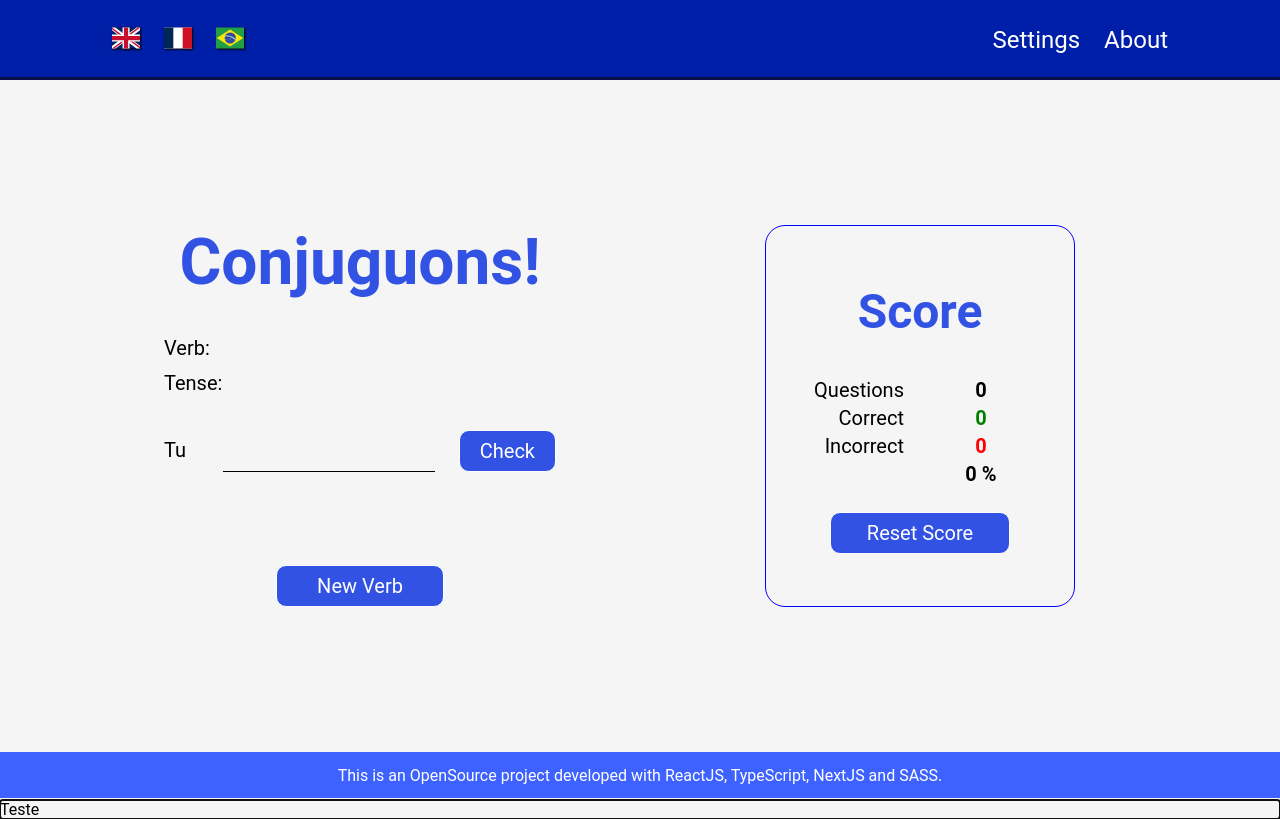
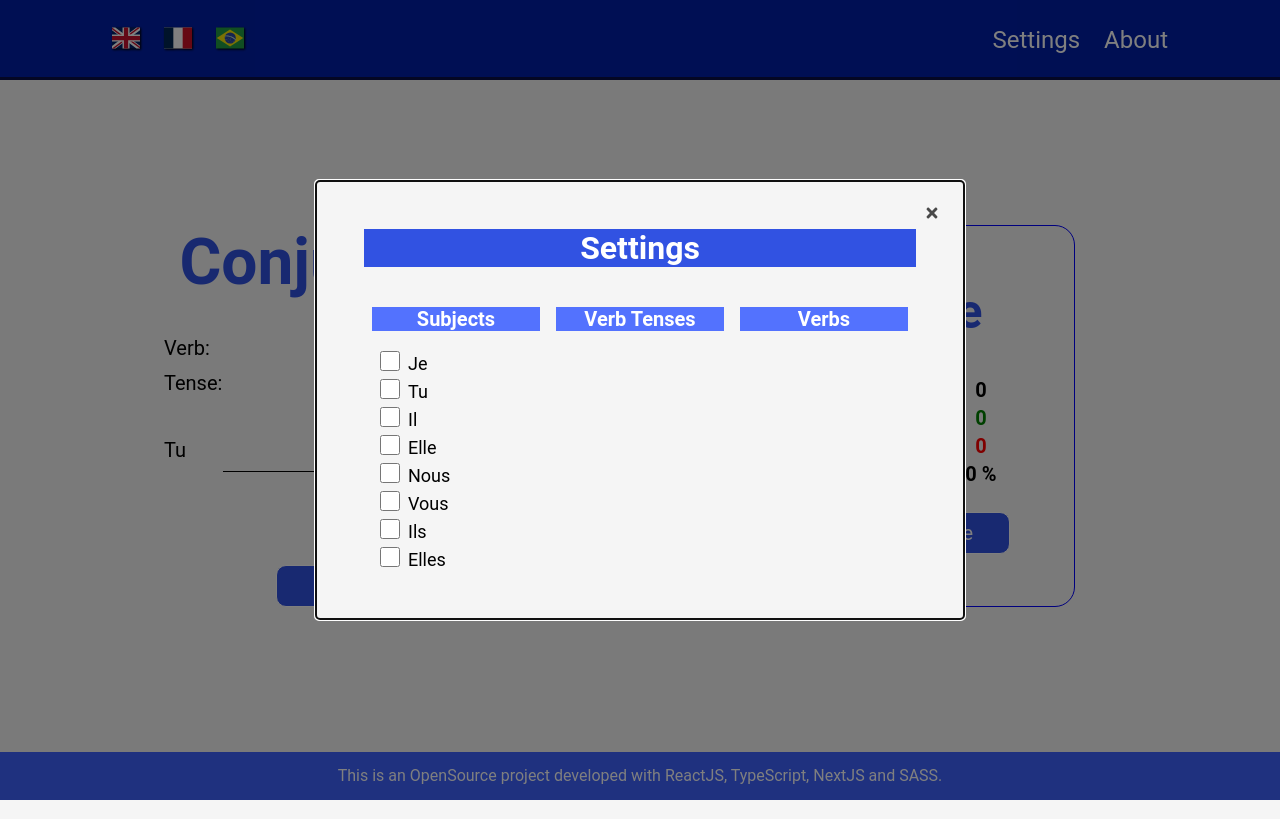
Before and after one commit to flaviobvds/conjuguons, a Next.js app: page / in a window 1280 px wide. Both pictures are taken after a click on the link "Settings". Built offline with nearby package versions, Linux system fonts and the light colour scheme.

Commit message:
begin Settings Modal functionalities

```diff
--- a/src/components/AboutModal/index.tsx
+++ b/src/components/AboutModal/index.tsx
@@ -1,5 +1,6 @@
 import Modal from 'react-modal';
 import { FaTimes as CloseButton, FaGithub, FaLinkedin } from 'react-icons/fa'
+
 import { translatedText } from '@/hooks/translatedText';
 import { useLanguage } from "@/hooks/language";
 
--- /dev/null
+++ b/src/components/OptionWithCheckBox/index.tsx
@@ -0,0 +1,18 @@
+import styles from './optionWithCheckBox.module.scss'
+
+interface OptionWithCheckBoxProps {
+    option: string
+}
+
+export function OptionWithCheckBox({option}: OptionWithCheckBoxProps) {
+    return (
+        <div className={styles.options}>
+            <input
+                type="checkbox"
+                className={styles.checkBox}
+                onChange={e => console.log(e.target.checked)}
+            />
+            <span>{option}</span>
+        </div>
+    )
+}
--- /dev/null
+++ b/src/components/OptionWithCheckBox/optionWithCheckBox.module.scss
@@ -0,0 +1,24 @@
+.options {
+    //background-color: aqua;
+    display: flex;
+    align-items: center;
+    align-content: center;
+
+    span {
+        //background-color: red;
+        padding-top: 0.25rem;
+        font-size: 1.125rem;
+    }
+
+    /*
+    &:not(:first-child) {
+        border-top: 1px solid rgba(0, 0, 0, 0.5);
+    }
+    */
+}
+
+.checkBox {
+    height: 1.25rem;
+    width: 1.25rem;
+    margin: 0.25rem 0.5rem;
+}
--- a/src/components/QuestionContainer/index.tsx
+++ b/src/components/QuestionContainer/index.tsx
@@ -17,8 +17,8 @@ interface Question {
     verb: string,
     tense: string,
     person: number,
-    gender?: 'M' | 'F'
-    number?: 'P' | 'S'
+    gender: 'M' | 'F'
+    number: 'P' | 'S'
 }
 
 interface QuestionContainerProps {
@@ -156,8 +156,7 @@ export function QuestionContainer({ questionsettings }: QuestionContainerProps)
 
     function getSubjectName(subjectIndex: number) {
         const subjects = ["Je / J'", 'Tu', 'Il', 'Nous', 'Vous', 'Ils', 'Elle', 'Elles']
-        const subject = subjects[subjectIndex]
-        return subject
+        return subjects[subjectIndex]
     }
 
     function fixTenseName(tense: string) {
--- a/src/components/SettingsModal/index.tsx
+++ b/src/components/SettingsModal/index.tsx
@@ -1,21 +1,65 @@
 import Modal from 'react-modal';
+import { FormEvent } from 'react';
+import { FaTimes as CloseButton } from 'react-icons/fa'
+
+import { translatedText } from '@/hooks/translatedText';
+import { useLanguage } from "@/hooks/language";
+import { Settings } from '@/pages';
+import { OptionWithCheckBox } from '../OptionWithCheckBox';
 
 import styles from './settingsModal.module.scss'
 
 interface SettingsModalProps {
     isOpen: boolean;
     onRequestClose: () => void;
+    settings: Settings,
+    setSettings: (settings: Settings) => void;
 }
 
-export function SettingsModal({ isOpen, onRequestClose }: SettingsModalProps) {
+export function SettingsModal({ isOpen, onRequestClose, settings, setSettings }: SettingsModalProps) {
+    const { language } = useLanguage();
+
     return (
         <Modal
             isOpen={isOpen}
             onRequestClose={onRequestClose}
-            overlayClassName="react-modal-overlay"
-            className="react-modal-content"
+            overlayClassName={styles.modalOverlay}
+            className={styles.modalContent}
         >
-            Teste
+            <CloseButton onClick={onRequestClose} className={styles.modalClose} />
+
+            <h1 className={styles.title}>
+                {translatedText.settings[language as keyof typeof translatedText.settings]}
+            </h1>
+
+            <div className={styles.settingsContainer}>
+                <div className={styles.selectionContainer}>
+                    <h2 className={styles.subTitle}>
+                        Subjects
+                    </h2>
+
+                    <OptionWithCheckBox option='Je'/>
+                    <OptionWithCheckBox option='Tu'/>
+                    <OptionWithCheckBox option='Il'/>
+                    <OptionWithCheckBox option='Elle'/>
+                    <OptionWithCheckBox option='Nous'/>
+                    <OptionWithCheckBox option='Vous'/>
+                    <OptionWithCheckBox option='Ils'/>
+                    <OptionWithCheckBox option='Elles'/>
+                </div>
+
+                <div className={styles.selectionContainer}>
+                    <h2 className={styles.subTitle}>
+                        Verb Tenses
+                    </h2>
+                </div>
+
+                <div className={styles.selectionContainer}>
+                    <h2 className={styles.subTitle}>
+                        Verbs
+                    </h2>
+                </div>
+            </div>
         </Modal>
     )
 }
--- a/src/components/SettingsModal/settingsModal.module.scss
+++ b/src/components/SettingsModal/settingsModal.module.scss
@@ -1,4 +1,71 @@
-.react-modal-content{
-    background-color: #ffffff;
-    color: #ffffff;
+.modalOverlay {
+    background: rgba(0, 0, 0, 0.5);
+    position: fixed;
+    top: 0;
+    bottom: 0;
+    right: 0;
+    left: 0;
+    display: flex;
+    align-items: center;
+    justify-content: center;
 }
+
+.modalContent {
+    background: whitesmoke;
+    width: 90%;
+    max-width: 648px;
+    padding: 3rem;
+    position: relative;
+    border-radius: 0.25rem;
+}
+
+.modalClose {
+    position: absolute;
+    right: 1.5rem;
+    top: 1.5rem;
+    border: 0;
+    background: transparent;
+    color: rgba(0, 0, 0, 0.7);
+    cursor: pointer;
+
+    transition: filter 0.2s;
+
+    &:hover {
+        filter: opacity(0.5);
+    }
+}
+
+.title {
+    font-size: 2rem;
+    width: 100%;
+    background-color: #3152e2;
+    color: white;
+    text-align: center;
+    margin-bottom: 2.5rem;
+}
+
+.settingsContainer {
+    /*
+    display: flex;
+    justify-content: space-between;
+    */
+    display: grid;
+    grid-template-columns: 1fr 1fr 1fr;
+    width: 100%;
+
+
+}
+
+.selectionContainer{
+    padding: 0 0.5rem;
+    display: flex;
+    flex-direction: column;
+
+    h2 {
+        font-size: 1.25rem;
+        text-align: center;
+        color: white;
+        background-color: #3e61ffe1;
+        margin-bottom: 1rem;
+    }
+}
--- a/src/pages/index.tsx
+++ b/src/pages/index.tsx
@@ -11,7 +11,7 @@ import { ScoreProvider } from '@/hooks/score';
 
 import styles from './home.module.scss'
 
-interface Settings {
+export interface Settings {
     subjects: number[],
     verbs: 'top25verbs' | 'top50verbs' | 'top100verbs' | 'allverbs',
     verbTenses: string[]
@@ -61,6 +61,8 @@ export default function Home() {
                 <SettingsModal
                     isOpen={isSettingsModalOpen}
                     onRequestClose={handleCloseSettingsModal}
+                    settings={settings}
+                    setSettings={setSettings}
                 />
                 <AboutModal
                     isOpen={isAboutModalOpen}
```
